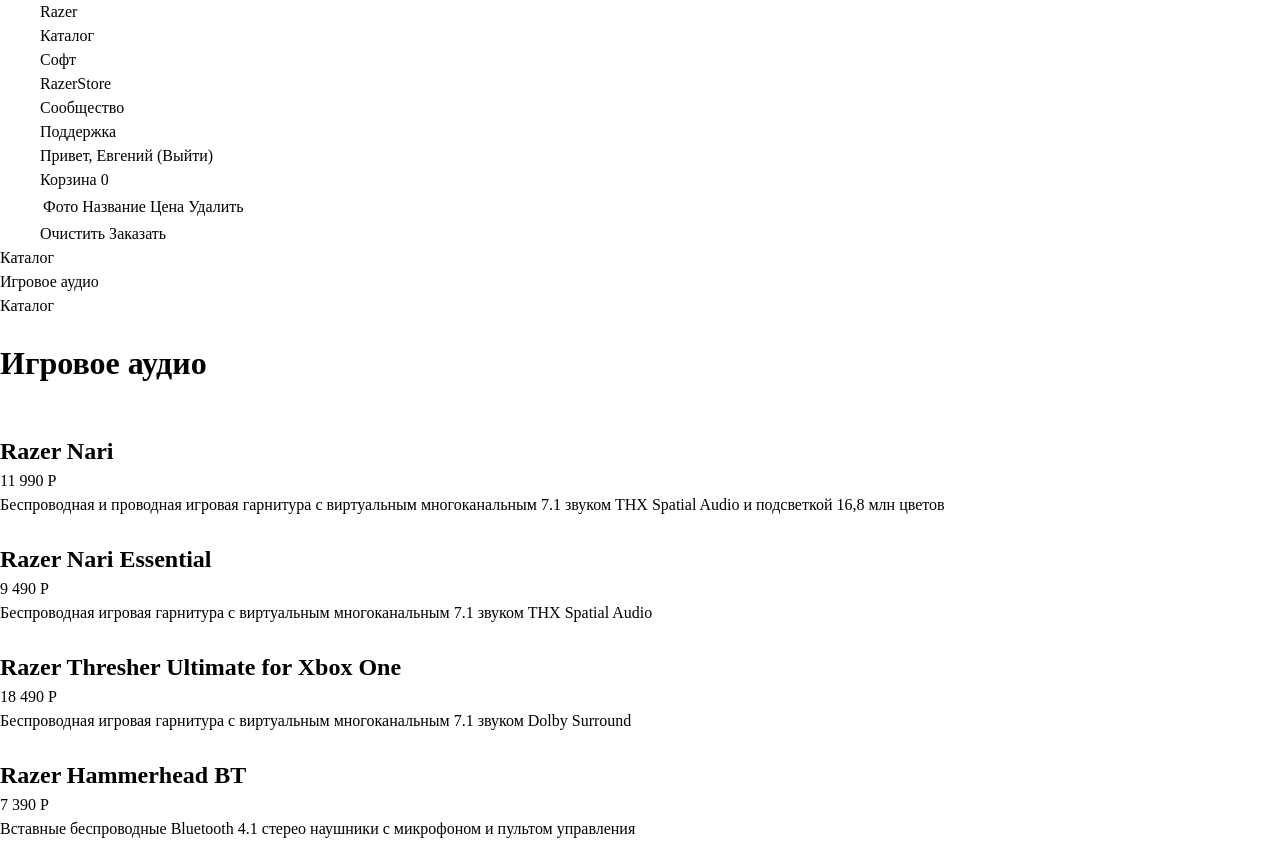
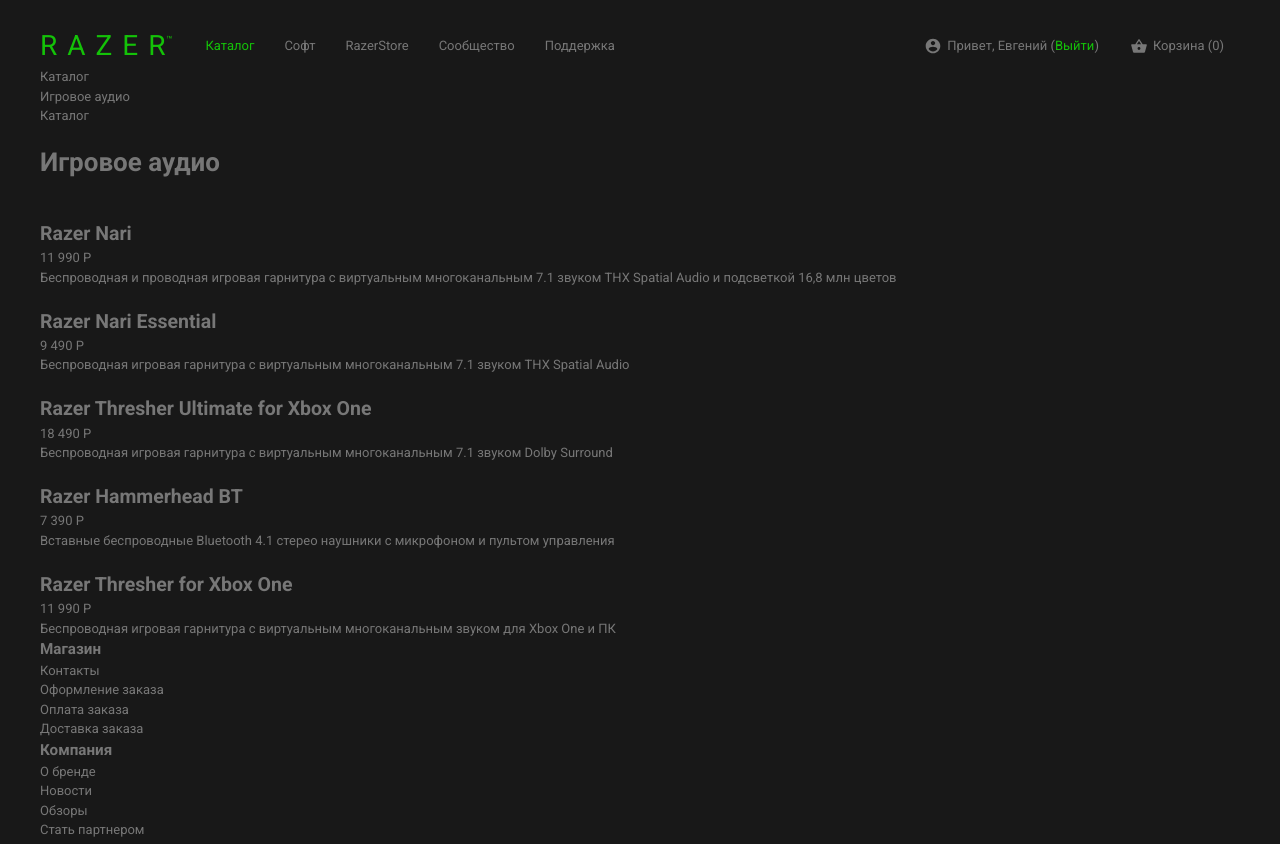
Before and after one commit to fxrawxy/razer-shopping-cart, a plain HTML site: page index.html in a window 1280 px wide. Shown: the top 844 px of the page. Drawn offline with nearby package versions, Linux system fonts and the light colour scheme.

Commit message:
header base

```diff
--- a/css/main.css
+++ b/css/main.css
@@ -1,3 +1,19 @@
+/*
+
+body #181818
+
+text #777
+
+border #2b2b2b
+
+green #14c208
+
+*/
+
+
+
+/* scaffolding */
+
 * {
 	box-sizing: border-box;
 }
@@ -13,9 +29,12 @@
 	margin: 0;
 	padding: 0;
 
-	font-size: 16px;
+	font-family: 'Roboto', sans-serif;
+	font-size: 13px;
 	line-height: 1.5;
-	color: #000;
+	color: #777;
+
+	background: #181818;
 }
 
 h2, h3, h4, p {
@@ -33,11 +52,151 @@
 a,
 a:hover,
 a:active {
-	color: #000;
+	color: #777;
 	text-decoration: none;
+}
+
+ion-icon {
+	margin-right: 5px;
+
+	font-size: 18px;
 }
 
 .container {
 	width: 1200px;
 	margin: 0 auto;
 }
+
+/**/
+
+
+
+/* .header */
+
+.header {
+	display: flex;
+	align-items: center;
+	padding-top: 25px;
+}
+
+/**/
+
+
+
+/* .logo */
+
+.logo {
+	position: relative; /* ™ */
+
+	margin-right: 15px;
+
+	font-size: 28px;
+	letter-spacing: 10px;
+	color: #14c208;
+	text-transform: uppercase;
+}
+
+.logo:hover {
+	color: #14c208;
+}
+
+.logo:active {
+	color: #14c20870;
+}
+
+.logo sup {
+	position: absolute;
+	top: 7px;
+	right: -7px;
+
+	font-size: 10px;
+}
+
+/**/
+
+
+
+/* .nav */
+
+.nav {
+	display: flex;
+}
+
+.nav-link {
+	display: block;
+	padding: 10px 15px;
+}
+
+.nav-link:hover {
+	color: #fff;
+}
+
+.nav-link:active {
+	color: #ffffff30;
+}
+
+.nav-item.active .nav-link {
+	color: #14c208;
+}
+
+/**/
+
+
+
+/* .user-block */
+
+.user-block {
+	display: flex;
+	align-items: center;
+	margin-left: auto;
+	padding: 10px 15px;
+
+	border: 1px solid transparent;
+
+	cursor: pointer;
+}
+
+.user-block:hover {
+	border-color: #2b2b2b;
+}
+
+.logout {
+	color: #14c208;
+}
+
+.logout:hover {
+	color: #14c208;
+}
+
+.logout:active {
+	color: #14c20870;
+}
+
+/**/
+
+
+
+/* .basket */
+
+.basket-link {
+	display: flex;
+	align-items: center;
+	margin-left: -1px;
+	padding: 10px 15px;
+
+	border: 1px solid transparent;
+}
+
+.basket-link:hover {
+	border-color: #2b2b2b;
+}
+
+.basket-link:hover {
+	color: #777;
+}
+
+.shopping-cart {
+	display: none;
+}
+
+/**/
--- a/index.html
+++ b/index.html
@@ -6,14 +6,15 @@
 
 	<title>Официальный сайт Razer в России</title>
 
+	<link href="https://fonts.googleapis.com/css?family=Roboto:400,700&amp;subset=cyrillic" rel="stylesheet">
 	<link rel="stylesheet" href="css/main.css">
 </head>
 <body>
+	<div class="container">
 		<div class="header">
-		<div class="container">
-			<a href="#" class="logo">Razer</a>
+			<a href="#" class="logo">Razer<sup>™</sup></a>
 			<ul class="nav">
-				<li class="nav-item">
+				<li class="nav-item  active">
 					<a href="#" class="nav-link">Каталог</a>
 				</li>
 				<li class="nav-item">
@@ -30,17 +31,16 @@
 				</li>
 			</ul>
 			<div class="user-block">
-				<span class="greeting">
-					Привет,&nbsp;<span class="user-name">Евгений</span>
-				</span>
-				<span>
-					(<a href="#" class="logout">Выйти</a>)
-				</span>
+				<ion-icon name="contact"></ion-icon>
+				Привет,&nbsp;<span class="user-name">Евгений</span>&nbsp;
+				<span>(<a href="#" class="logout">Выйти</a>)</span>
 			</div>
 			<div class="basket">
 				<!-- icon -->
-				Корзина
-				<span class="i-amount">0</span>
+				<a href="#" class="basket-link">
+					<ion-icon name="basket"></ion-icon>
+					Корзина&nbsp;<span>(<span class="i-amount">0</span>)</span>
+				</a>
 				<div class="shopping-cart">
 					<table class="i-cont">
 						<tbody>
@@ -56,7 +56,6 @@
 						<span class="total-price"></span>
 						<a href="#" class="remove-order">Очистить</a>
 						<a href="#" class="make-order">Заказать</a>
-					</div>
 					</div>
 				</div>
 			</div>
@@ -155,6 +154,9 @@
 			</div>
 		</div>
 
+	</div>
+
+	<script src="https://unpkg.com/ionicons@4.5.5/dist/ionicons.js"></script>
 	<script src="js/main.js"></script>
 </body>
 </html>
```
Lines whose indentation alone changed are shown as unchanged.
